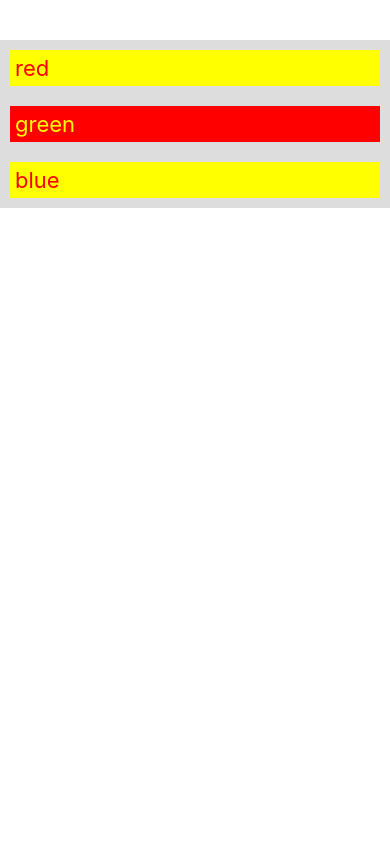
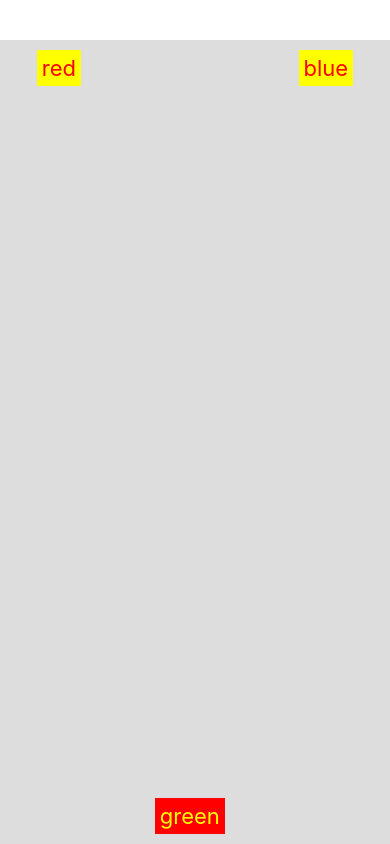
Before and after one commit to sap2411/react-native-sandbox, a React Native app: screen / in a window 390 px wide. Built offline with nearby package versions, Linux system fonts and the light colour scheme.

Commit message:
adds flexbox

```diff
--- a/App.js
+++ b/App.js
@@ -15,10 +15,15 @@ export default function App() {
 
 const styles = StyleSheet.create({
   page: {
+    flex: 1,
+    flexDirection: "row",
+    justifyContent: "space-around",
+    alignItems: "flex-start",
     marginTop: 40,
     backgroundColor: "#DDD"
   },
   text: {
+    textAlign: "center",
     fontSize: 22,
     color: "red",
     backgroundColor: "yellow",
@@ -26,6 +31,7 @@ const styles = StyleSheet.create({
     padding: 5
   },
   selectedText: {
+    alignSelf: "flex-end",
     backgroundColor: "red",
     color: "yellow"
   }
```
